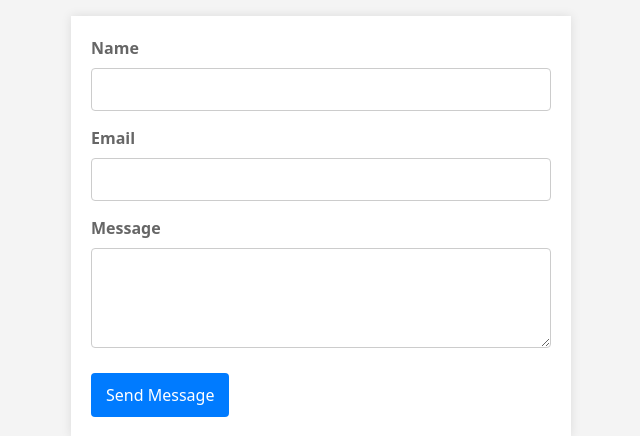
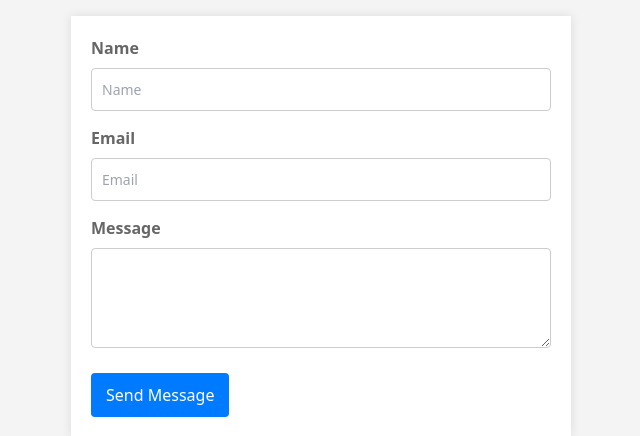
Before and after one commit to adamadkins/PPM-LLC, a Python web app: template templates/contact.html in a window 1280 px wide. Shown: the part 80-516 px from the top of the page, without its empty margins (319-959 px from the left). Run offline with Jinja, Linux system fonts and the light colour scheme; the template is opened without the code that fills it, so the values that code supplies are empty.

Commit message:
Update contact.html

```diff
--- a/templates/contact.html
+++ b/templates/contact.html
@@ -42,22 +42,27 @@
 
 <div class="contact-wrap">
     <section class="contact-section">
-            <form action="https://submit-form.com/PWEFspqjV" method="POST" enctype="multipart/form-data" class="contact-form">
+            <form action="https://submit-form.com/PWEFspqjV" class="contact-form">
                 <input
                     type="hidden"
                     name="_redirect"
                     value="https://adamadkins.github.io/PPM-LLC/templates/thank-you.html"/>
                 <div class="form-group">
                     <label for="name">Name</label>
-                    <input type="text" id="name" name="name" required>
+                    <input type="text" id="name" name="name" placeholder="Name" required="" />
                 </div>
                 <div class="form-group">
                     <label for="email">Email</label>
-                    <input type="email" id="email" name="_replyto" required>
+                    <input type="email" id="email" name="email" placeholder="Email" required="" />
                 </div>
                 <div class="form-group">
                     <label for="message">Message</label>
-                    <textarea id="message" name="message" required></textarea>
+                    <textarea
+                        id="message"
+                        name="message"
+                        placeholder="Message"
+                        required="">
+                    </textarea>
                 </div>
                 <button type="submit" class="submit-btn">Send Message</button>
             </form>
```
